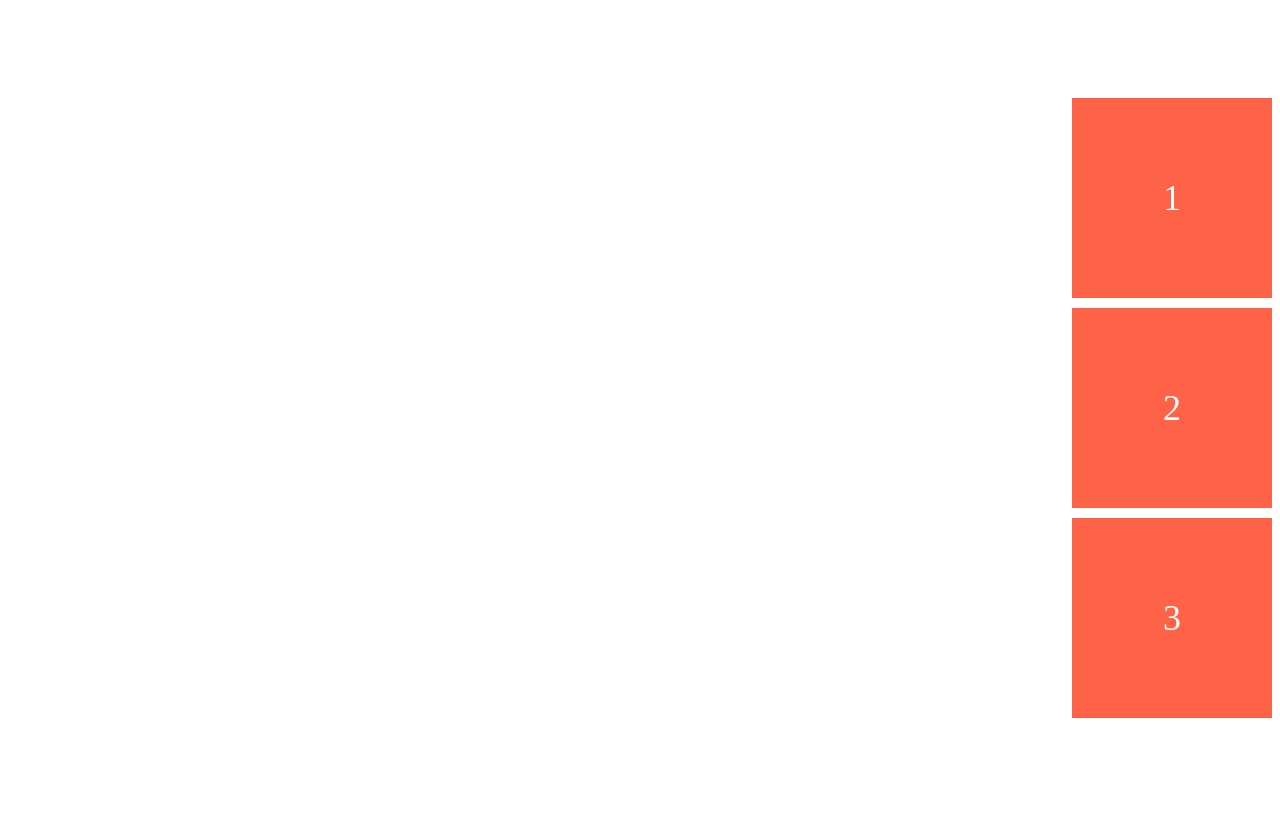
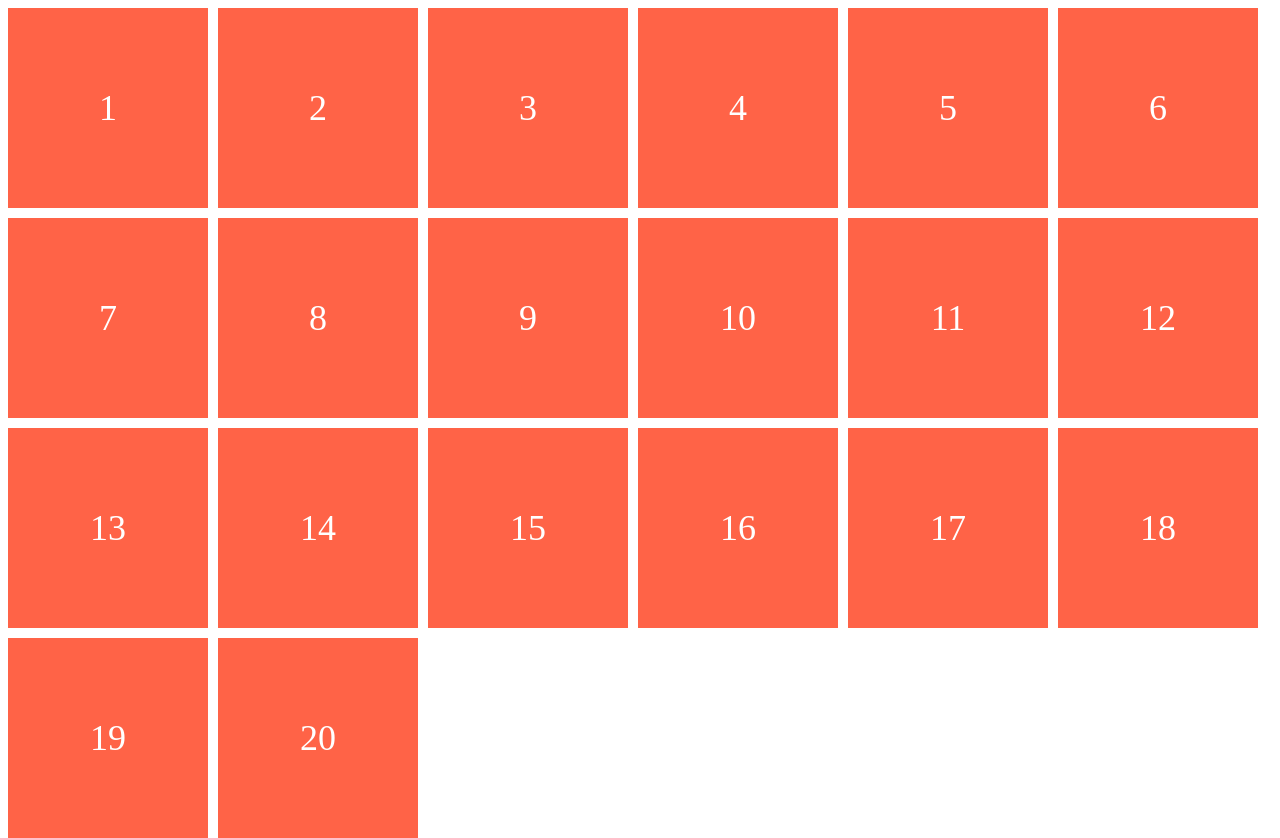
Before and after one commit to yyyrin/css-layout-masterclass, a website built with Vite: page index.html in a window 1280 px wide. Before the commit the page ends 816 px from the top, so only its background shows below. Built offline with nearby package versions, Linux system fonts and the light colour scheme.

Commit message:
#2.7_Flex_Flow

```diff
--- a/index.html
+++ b/index.html
@@ -10,5 +10,22 @@
     <div class="box">1</div>
     <div class="box">2</div>
     <div class="box">3</div>
+    <div class="box">4</div>
+    <div class="box">5</div>
+    <div class="box">6</div>
+    <div class="box">7</div>
+    <div class="box">8</div>
+    <div class="box">9</div>
+    <div class="box">10</div>
+    <div class="box">11</div>
+    <div class="box">12</div>
+    <div class="box">13</div>
+    <div class="box">14</div>
+    <div class="box">15</div>
+    <div class="box">16</div>
+    <div class="box">17</div>
+    <div class="box">18</div>
+    <div class="box">19</div>
+    <div class="box">20</div>
   </body>
 </html>
--- a/style.css
+++ b/style.css
@@ -1,10 +1,11 @@
 body {
   display: flex;
-  flex-direction: column;
   height: 100vh;
   gap: 10px;
-  justify-content: center;
-  align-items: flex-end;
+  justify-content: flex-start;
+  /* flex-flow: row wrap; */
+  flex-direction: row;
+  flex-wrap: wrap;
 }
 
 .box {
```
Also changed, not shown: README.md.
